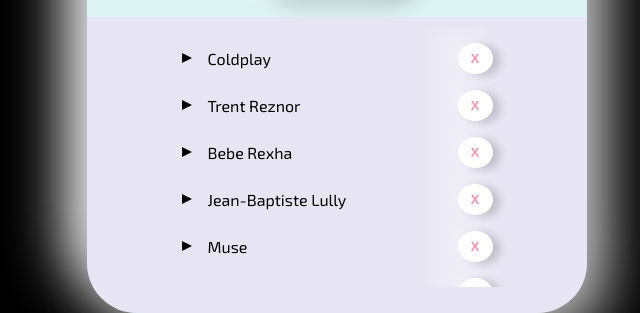
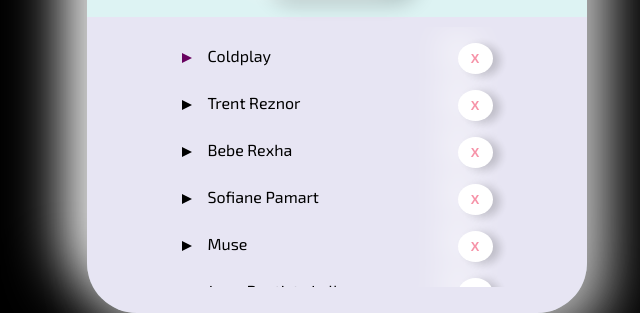
Before and after one commit to AnaisRevellat/vanilla_dom_todolist, a plain HTML site: page index.html in a window 1280 px wide. In both pictures the pointer is over the element 489 px from the left and 545 px from the top of the page. Shown: the part 487-800 px from the top of the page, 303-943 px from the left. Drawn offline with Linux system fonts and the light colour scheme.

Commit message:
last_update_2024_05_16

```diff
--- a/index.html
+++ b/index.html
@@ -46,7 +46,7 @@
         </li>
         <li>
           <span class="triangle"></span>
-          <p>Jean-Baptiste Lully</p>
+          <p>Sofiane Pamart</p>
         </li>
         <li>
           <span class="triangle"></span>
@@ -54,7 +54,7 @@
         </li>
         <li>
           <span class="triangle"></span>
-          <p>Candles</p>
+          <p>Jean-Baptiste Lully</p>
         </li>
       </ul>
     </div>
--- a/style.css
+++ b/style.css
@@ -1,4 +1,4 @@
-*{
+* {
   box-sizing: border-box;
 }
 
@@ -16,7 +16,6 @@ body {
   align-items: center;
 }
 
-
 .main-box {
   display: flex;
   flex-direction: column;
@@ -31,7 +30,7 @@ body {
   box-shadow: 20px 20px 60px #bebebe, -20px -20px 60px #ffffff;
 }
 
-.done p{
+.done p {
   text-decoration: line-through;
 }
 
@@ -63,8 +62,7 @@ body {
   box-shadow: 10px 10px 20px #c0c0c0, -10px -10px 20px #ffffff;
 }
 
-
- .neunmorphism-box img {
+.neunmorphism-box img {
   max-width: 98%;
   max-height: 90%;
   border-radius: 29px;
@@ -106,18 +104,18 @@ body {
     -2px -2px 4px 0px rgba(255, 255, 255, 0.5) inset;
 }
 
-.list-rows-section{
+.list-rows-section {
   display: flex;
   justify-content: center;
-  width:100%;
-  height:500px;
-  background:#f3d5f277;
+  width: 100%;
+  height: 500px;
+  background: #f3d5f277;
 }
 
 .scroll-container {
-  margin-top:10px;
+  margin-top: 10px;
   max-height: 260px;
-  overflow:scroll;
+  overflow: scroll;
   scrollbar-width: thin;
   overflow-x: hidden;
 }
@@ -134,24 +132,22 @@ body {
   border: transparent;
 }
 
-.ul{
-  margin-left:-40px;
+.ul {
+  margin-left: -40px;
 }
 
 .ul li {
   display: flex;
   justify-content: center;
+  align-items: center;
   list-style-type: none;
   margin-top: 1em;
   margin-bottom: 1em;
-
-  display: flex;
-  align-items: center;
   width: 29em;
 }
 
 .ul li p {
-  margin: 0;
+  margin: -5px 0 0 0;
   width: 250px;
 }
 
@@ -165,17 +161,37 @@ body {
   border-left: 10px solid black;
 }
 
-.delete-row{
-  padding:8px;
-  width:35px;
+
+.triangle:hover {
+  display: flex;
+  width: 0;
+  height: 0;
+  margin-right: 1em;
+  border-top: 5px solid transparent;
+  border-bottom: 5px solid transparent;
+  border-left: 10px solid rgb(104, 2, 95);
+}
+
+.delete-row {
+  padding: 8px;
+  width: 35px;
   border-radius: 50%;
   background: #ffffff;
-  border:none;
+  border: none;
   color: #c0c0c0;
-  color:rgba(238, 55, 95, 0.555);
+  color: rgba(238, 55, 95, 0.555);
   font-size: 0.8em;
   font-weight: bold;
   position: relative;
   text-transform: uppercase;
-  box-shadow: -17px -7px 35px 0 rgba(255, 255, 255, 0.9), 7px 2px 10px 0 rgba(0, 0, 0, 0.2);
+  box-shadow: -17px -7px 35px 0 rgba(255, 255, 255, 0.9),
+    7px 2px 10px 0 rgba(0, 0, 0, 0.2);
 }
+
+.delete-row:hover {
+  background: #ffffff;
+  box-shadow: 5px 5px 0px rgba(0, 0, 0, 0.5),
+    inset -5px 0px 1px rgba(0, 0, 0, 0.2);
+  top: 5px;
+  left: 1px;
+}
```
